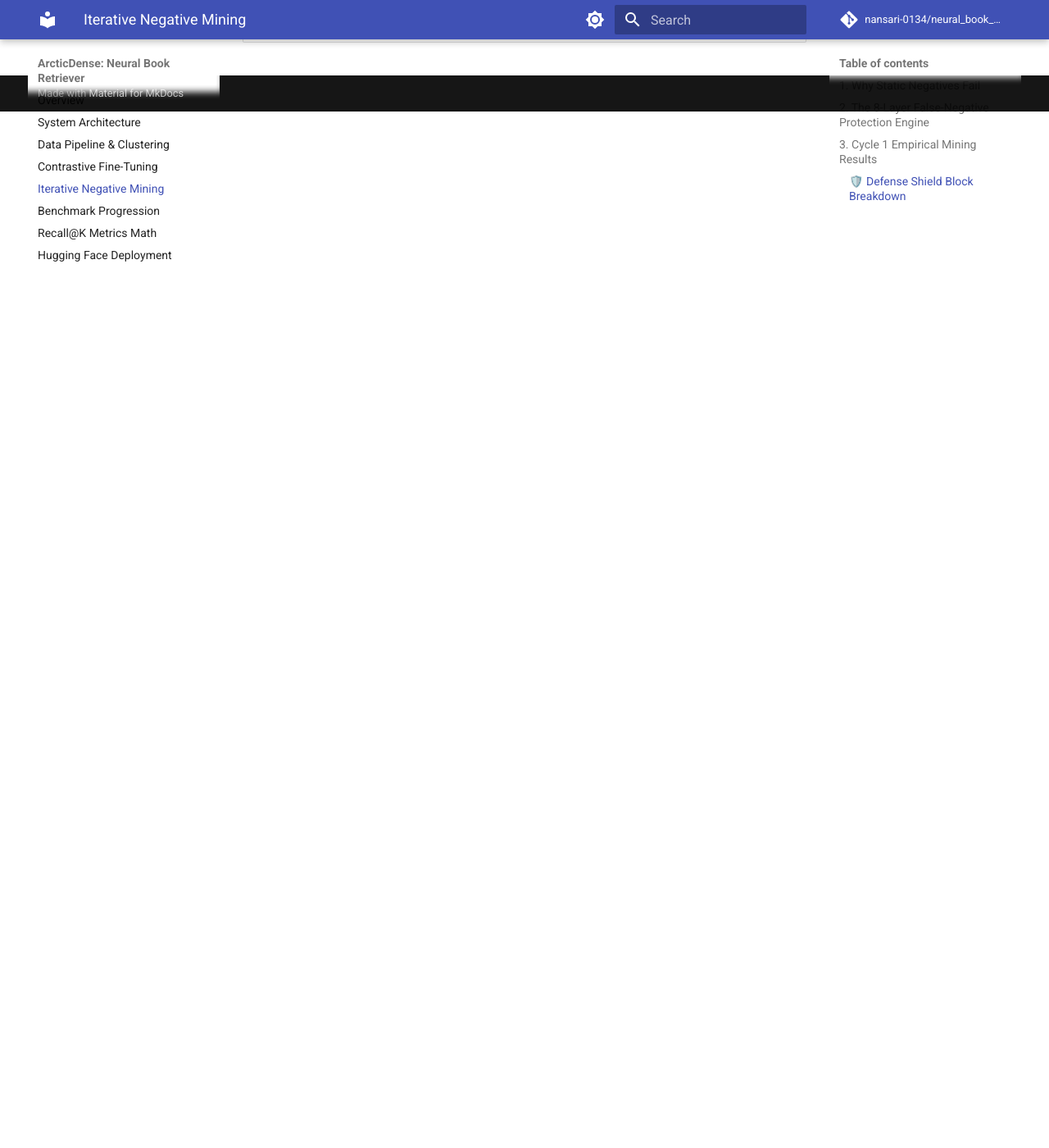
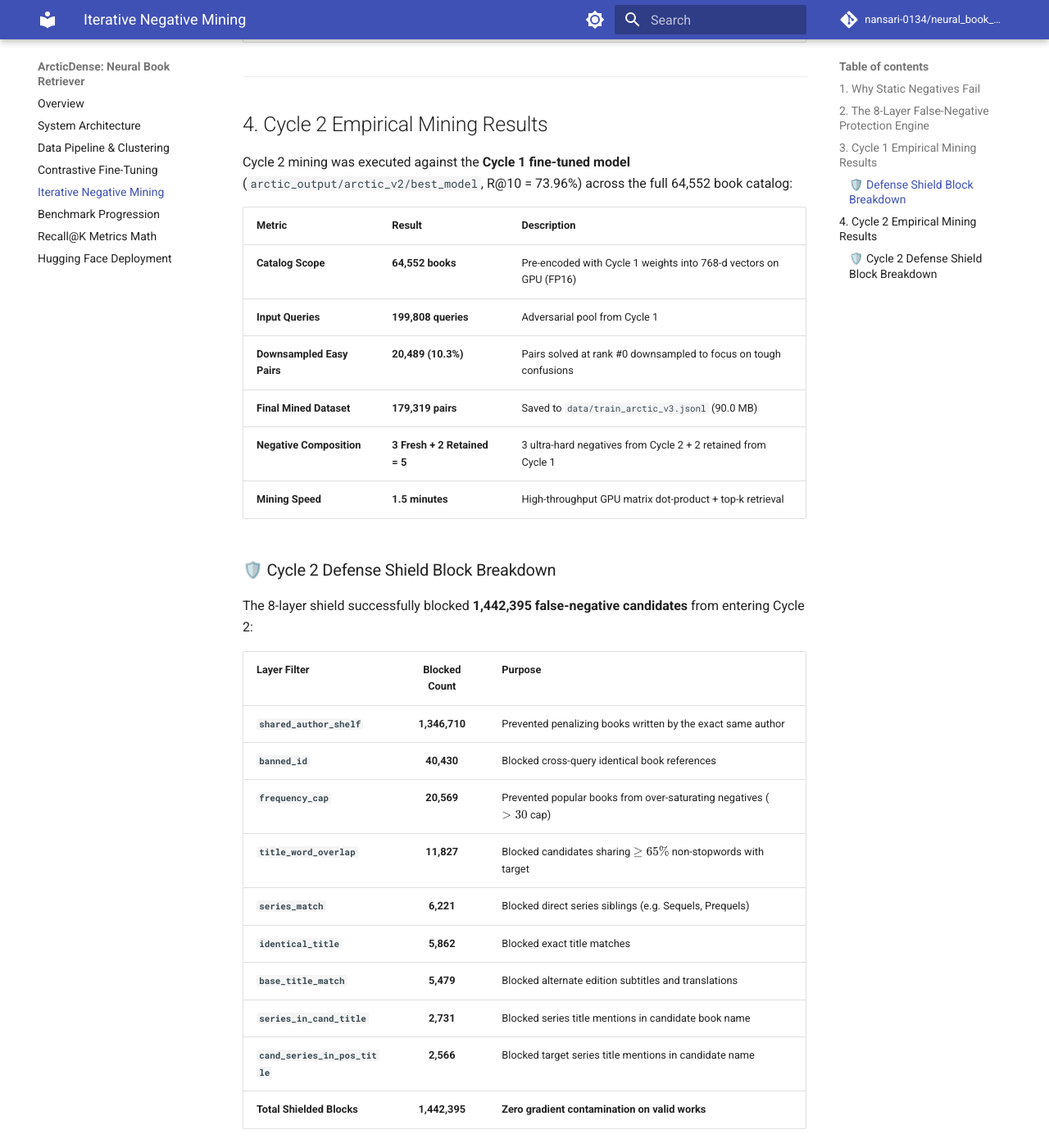
Before and after one commit to nansari-0134/neural_book_search_arctic, an MkDocs documentation site: the page built from docs/iterative_mining.md, in a window 1280 px wide and 1400 px high, scrolled down 2268 px. Shown: the whole window at 82% size. Built offline with MkDocs 1.6.1 and Material for MkDocs 9.7.7, drawn with Linux system fonts in a browser that asks for light colours; comment, search, counter and statistics services are not loaded.

Commit message:
Complete Step 3c: generate train_arctic_v3.jsonl with 1.44M shielded false negatives

```diff
--- a/docs/iterative_mining.md
+++ b/docs/iterative_mining.md
@@ -69,3 +69,35 @@
 | **`series_in_cand_title`** | **2,056** | Blocked series title mentions in candidate book name |
 | **`cand_series_in_pos_title`** | **1,939** | Blocked target series title mentions in candidate name |
 | **Total Shielded Blocks** | **1,805,229** | **Guaranteed clean, high-precision contrastive gradients** |
+
+---
+
+## 4. Cycle 2 Empirical Mining Results
+
+Cycle 2 mining was executed against the **Cycle 1 fine-tuned model** (`arctic_output/arctic_v2/best_model`, R@10 = 73.96%) across the full 64,552 book catalog:
+
+| Metric | Result | Description |
+| :--- | :--- | :--- |
+| **Catalog Scope** | **64,552 books** | Pre-encoded with Cycle 1 weights into 768-d vectors on GPU (FP16) |
+| **Input Queries** | **199,808 queries** | Adversarial pool from Cycle 1 |
+| **Downsampled Easy Pairs** | **20,489 (10.3%)** | Pairs solved at rank #0 downsampled to focus on tough confusions |
+| **Final Mined Dataset** | **179,319 pairs** | Saved to `data/train_arctic_v3.jsonl` (90.0 MB) |
+| **Negative Composition** | **3 Fresh + 2 Retained = 5** | 3 ultra-hard negatives from Cycle 2 + 2 retained from Cycle 1 |
+| **Mining Speed** | **1.5 minutes** | High-throughput GPU matrix dot-product + top-k retrieval |
+
+### 🛡️ Cycle 2 Defense Shield Block Breakdown
+
+The 8-layer shield successfully blocked **1,442,395 false-negative candidates** from entering Cycle 2:
+
+| Layer Filter | Blocked Count | Purpose |
+| :--- | :---: | :--- |
+| **`shared_author_shelf`** | **1,346,710** | Prevented penalizing books written by the exact same author |
+| **`banned_id`** | **40,430** | Blocked cross-query identical book references |
+| **`frequency_cap`** | **20,569** | Prevented popular books from over-saturating negatives ($>30$ cap) |
+| **`title_word_overlap`** | **11,827** | Blocked candidates sharing $\ge 65\%$ non-stopwords with target |
+| **`series_match`** | **6,221** | Blocked direct series siblings (e.g. Sequels, Prequels) |
+| **`identical_title`** | **5,862** | Blocked exact title matches |
+| **`base_title_match`** | **5,479** | Blocked alternate edition subtitles and translations |
+| **`series_in_cand_title`** | **2,731** | Blocked series title mentions in candidate book name |
+| **`cand_series_in_pos_title`** | **2,566** | Blocked target series title mentions in candidate name |
+| **Total Shielded Blocks** | **1,442,395** | **Zero gradient contamination on valid works** |
```
Also changed, not shown: PROJECT_CONTEXT.md (+2 -2 lines).
